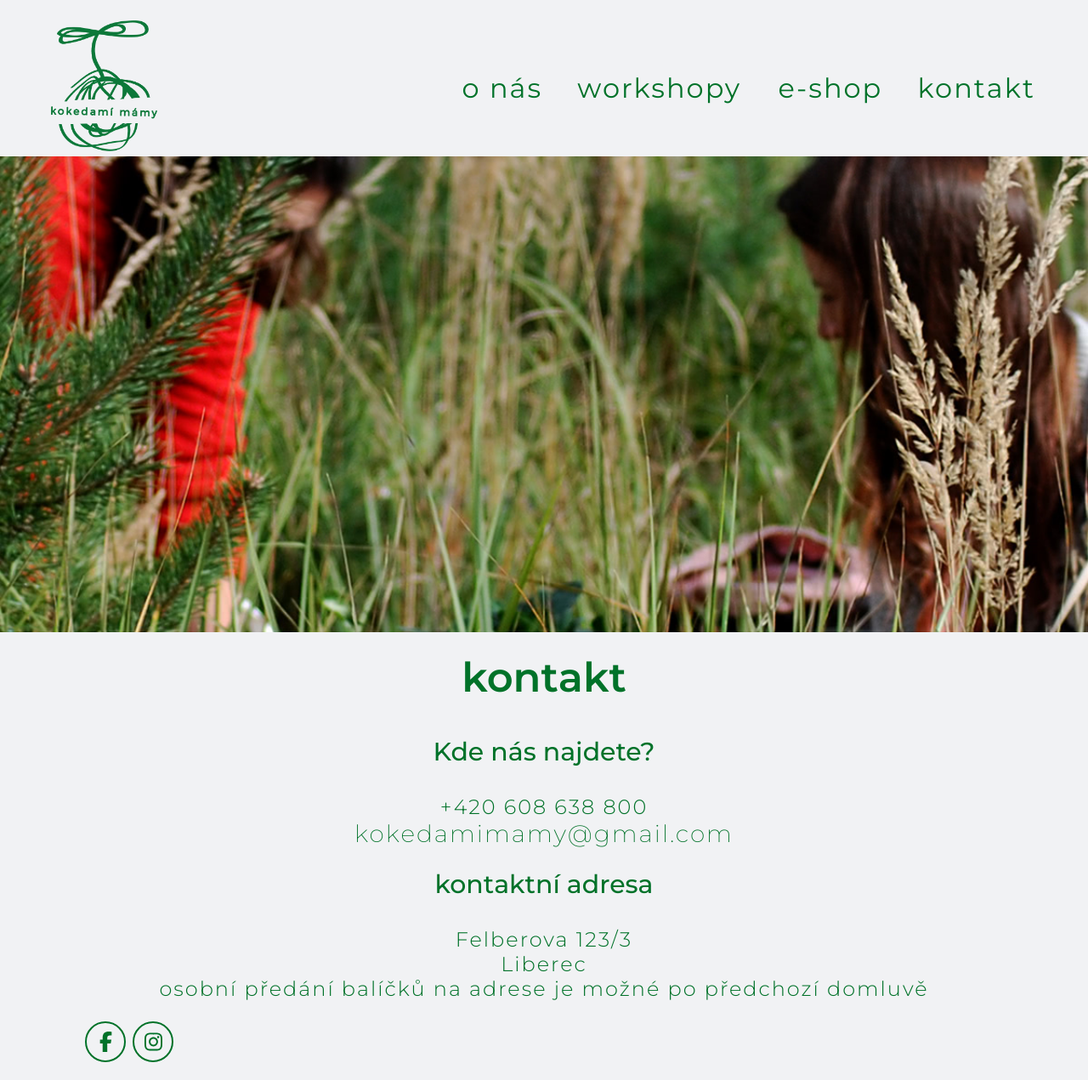
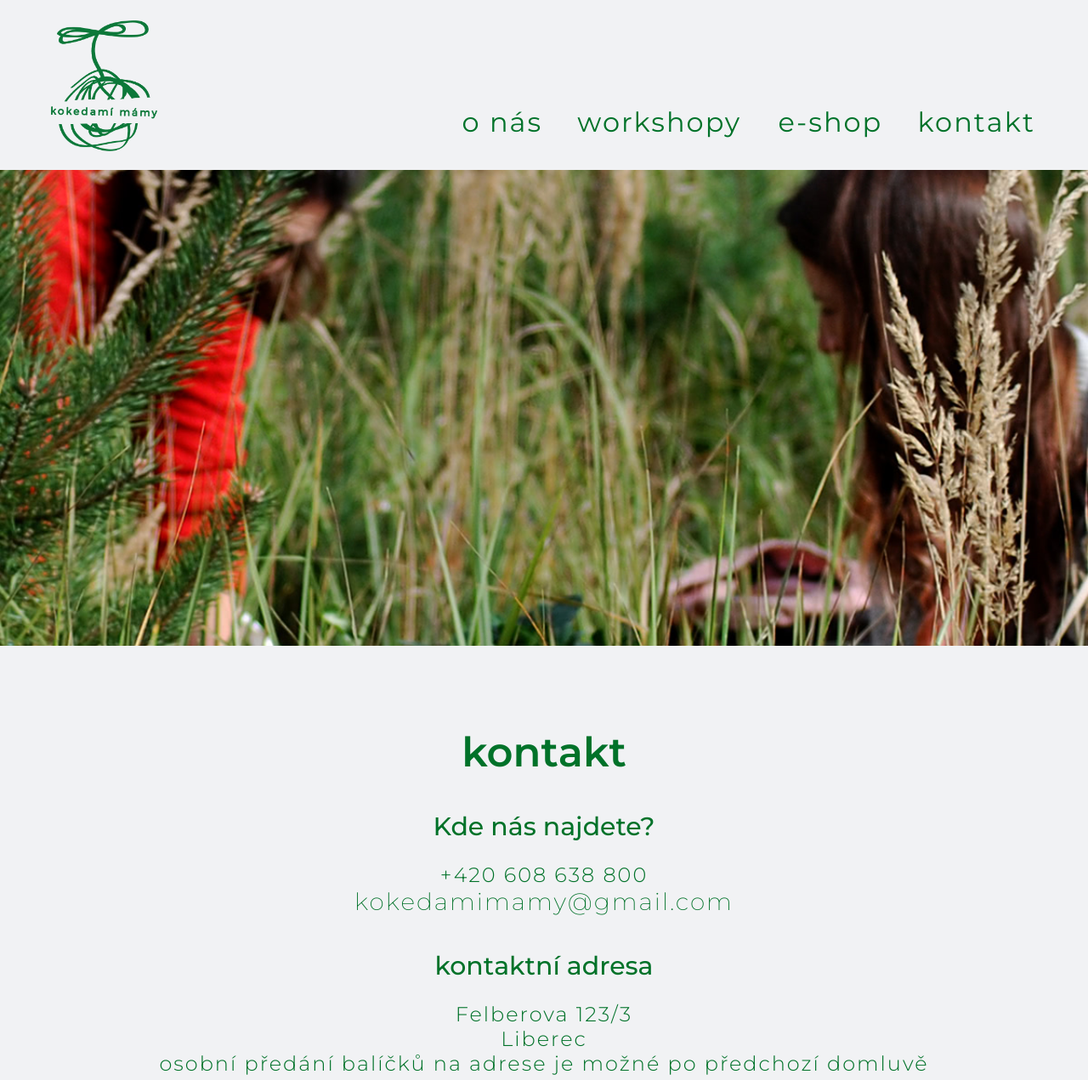
Before and after one commit to xylnx/comp-kokedami-mamy, a Gatsby site: page /contact in a window 1280 px wide. Shown: the top 1271 px of the page at 85% size. Built offline with nearby package versions, Linux system fonts and the light colour scheme; Gatsby itself is replaced by a stand-in of ours.

Commit message:
Improve styling

```diff
--- a/src/assets/scss/_base.scss
+++ b/src/assets/scss/_base.scss
@@ -40,7 +40,7 @@ body {
 }
 
 header {
-  margin-bottom: 2.4rem;
+  margin-bottom: 9.6rem;
 }
 
 main {
--- a/src/assets/scss/global.scss
+++ b/src/assets/scss/global.scss
@@ -128,23 +128,23 @@ a {
 
 h1 {
   margin-top: 0;
-  margin-bottom: 4rem;
   font-size: 4.8rem;
   text-align: center;
   font-weight: 600;
 }
 
 h2 {
-  margin-top: 0;
-  margin-bottom: 3.2rem;
+  margin-top: 4rem !important;
+  margin-bottom: 2.4rem;
   font-size: 3rem;
   font-weight: 500;
 }
 
 .container {
-  margin: 0 1.6rem;
+  margin: 0 auto;
+  max-width: calc(100vw - 2.4rem);
   @media (min-width: 640px) {
-    margin: 0 10rem;
+    max-width: 100rem;;
   }
 }
 
--- a/src/assets/scss/nav.scss
+++ b/src/assets/scss/nav.scss
@@ -41,6 +41,7 @@
     position: relative;
     height: 20vh;
     padding-left: 6rem;
+    margin-bottom: 1.6rem;
   }
 
   &__logo {
@@ -50,7 +51,7 @@
 
   &__list {
     float: right;
-    margin-top: 6rem;
+    margin-top: 10rem;
     padding-right: 6rem;
   }
 
```
